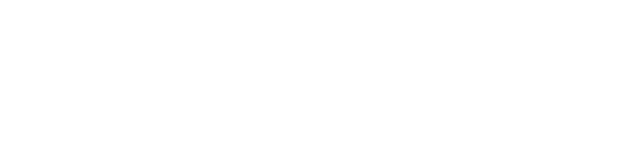
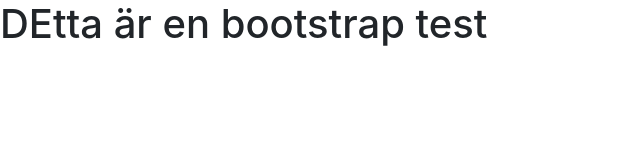
Before and after one commit to Dafancyfrog/Felix-samuelsson-bootstrap, a plain HTML site: page index.html in a window 1280 px wide. Shown: the whole page, without its empty margins (0-640 px from the left). Drawn offline with Linux system fonts and the light colour scheme.

Commit message:
Added bootstrap css
Added heading for test

```diff
--- a/index.html
+++ b/index.html
@@ -7,6 +7,6 @@
     <title>Document</title>
 </head>
 <body>
-
+    <h1>DEtta är en bootstrap test</h1>
 </body>
 </html>
```
